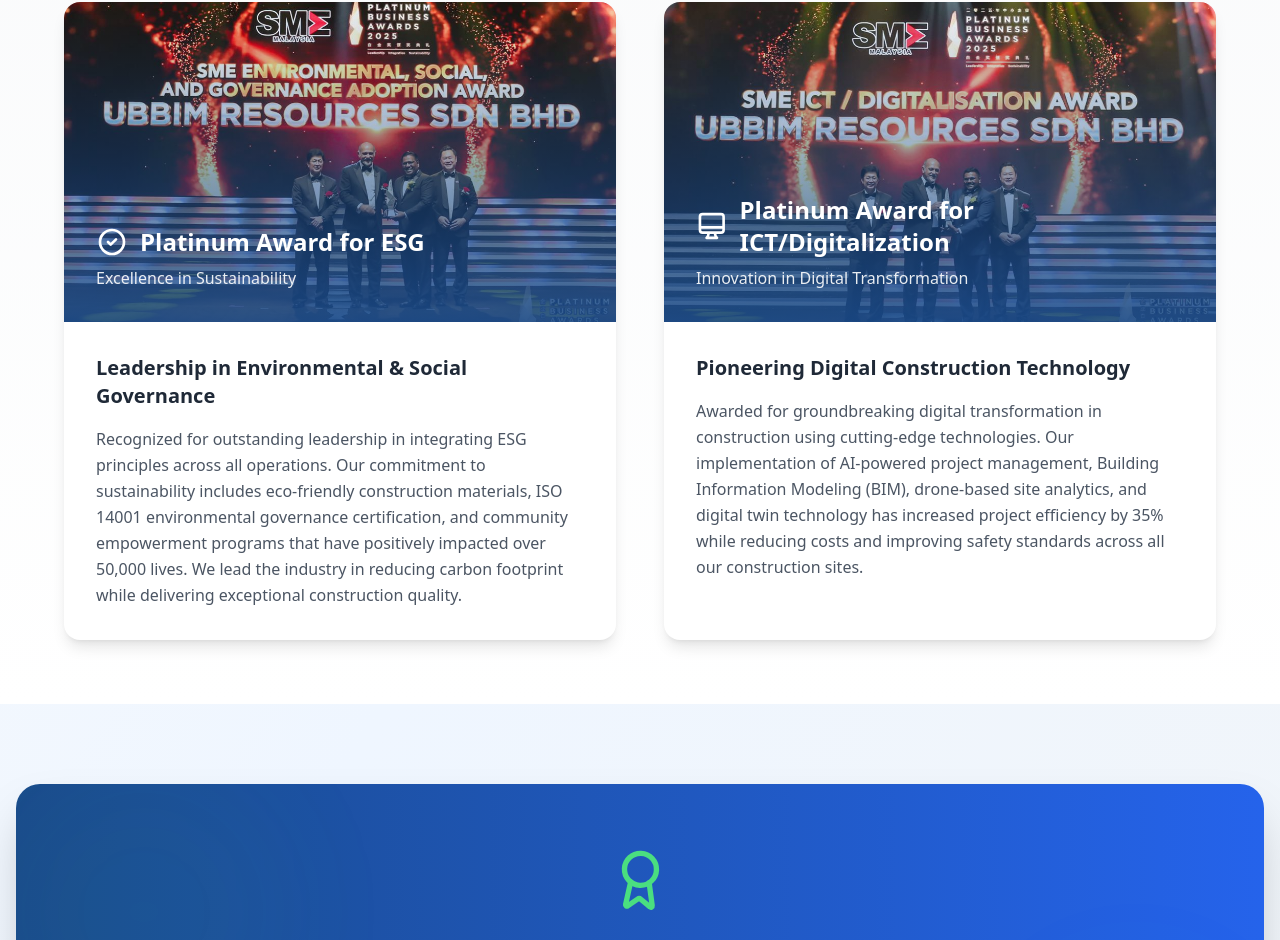
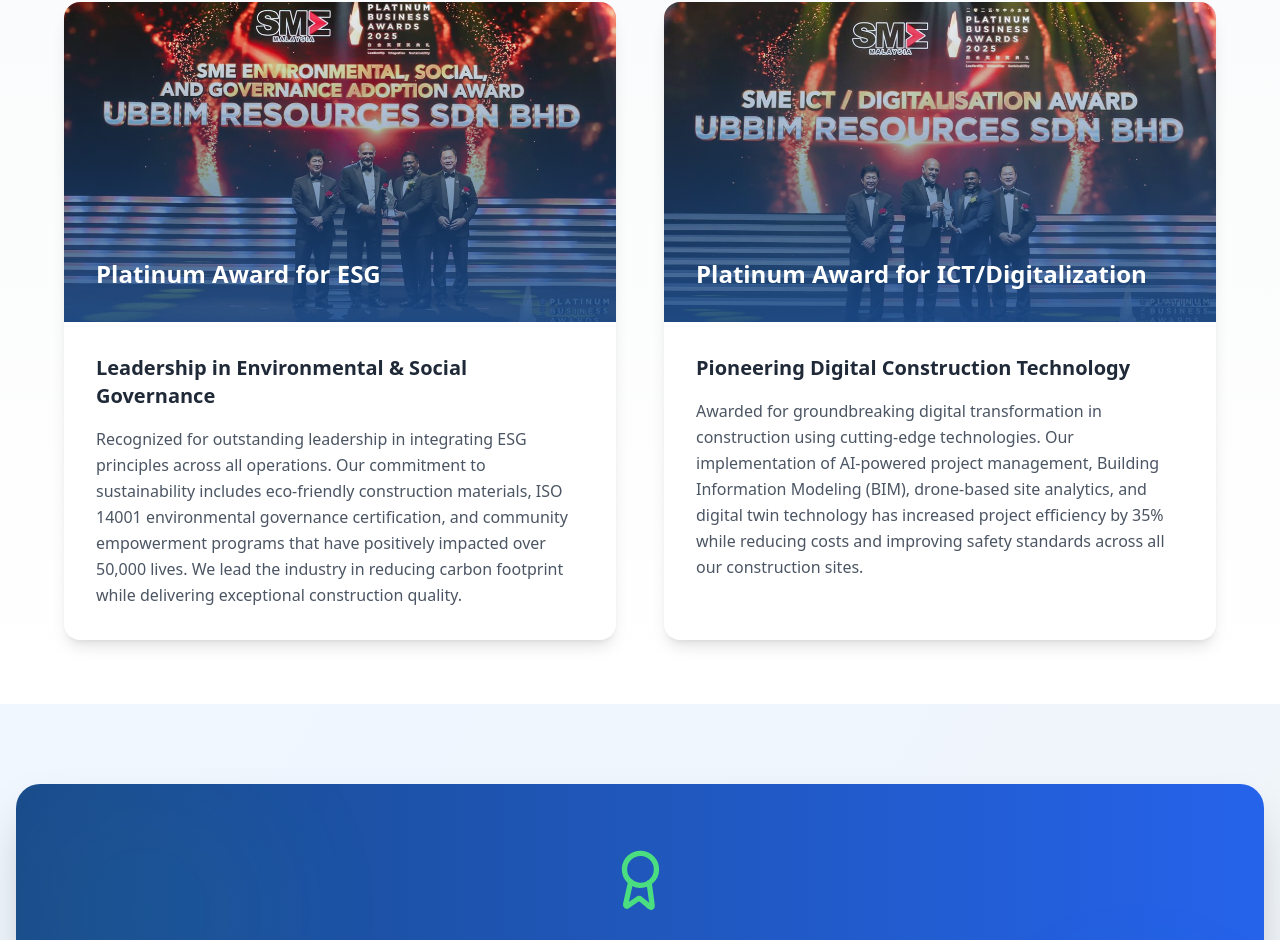
Before and after one commit to monsteryoda/Ubbim-app, a React (Vite) app: page /award in a window 1280 px wide. Shown: the part 822-1762 px from the top of the page. Built offline with nearby package versions, Linux system fonts and the light colour scheme.

Commit message:
[dyad] Removed icon and subtitle from ESG award card - wrote 1 file(s)

```diff
--- a/src/components/AwardFilters.tsx
+++ b/src/components/AwardFilters.tsx
@@ -40,13 +40,7 @@ const AwardFilters: React.FC<AwardFiltersProps> = ({
               />
               <div className="absolute inset-0 bg-gradient-to-t from-[#1A4B8C]/90 to-transparent flex items-end">
                 <div className="p-8 text-white">
-                  <div className="flex items-center space-x-3 mb-2">
-                    <svg className="w-8 h-8" fill="none" stroke="currentColor" viewBox="0 0 24 24">
-                      <path strokeLinecap="round" strokeLinejoin="round" strokeWidth={2} d="M9 12l2 2 4-4m6 2a9 9 0 11-18 0 9 9 0 0118 0z" />
-                    </svg>
-                    <h3 className="text-2xl font-bold">Platinum Award for ESG</h3>
-                  </div>
-                  <p className="text-white/90">Excellence in Sustainability</p>
+                  <h3 className="text-2xl font-bold">Platinum Award for ESG</h3>
                 </div>
               </div>
             </div>
@@ -72,13 +66,7 @@ const AwardFilters: React.FC<AwardFiltersProps> = ({
               />
               <div className="absolute inset-0 bg-gradient-to-t from-[#1A4B8C]/90 to-transparent flex items-end">
                 <div className="p-8 text-white">
-                  <div className="flex items-center space-x-3 mb-2">
-                    <svg className="w-8 h-8" fill="none" stroke="currentColor" viewBox="0 0 24 24">
-                      <path strokeLinecap="round" strokeLinejoin="round" strokeWidth={2} d="M9.75 17L9 20l-1 1h8l-1-1-.75-3M3 13h18M5 17h14a2 2 0 002-2V5a2 2 0 00-2-2H5a2 2 0 00-2 2v10a2 2 0 002 2z" />
-                    </svg>
-                    <h3 className="text-2xl font-bold">Platinum Award for ICT/Digitalization</h3>
-                  </div>
-                  <p className="text-white/90">Innovation in Digital Transformation</p>
+                  <h3 className="text-2xl font-bold">Platinum Award for ICT/Digitalization</h3>
                 </div>
               </div>
             </div>
```
